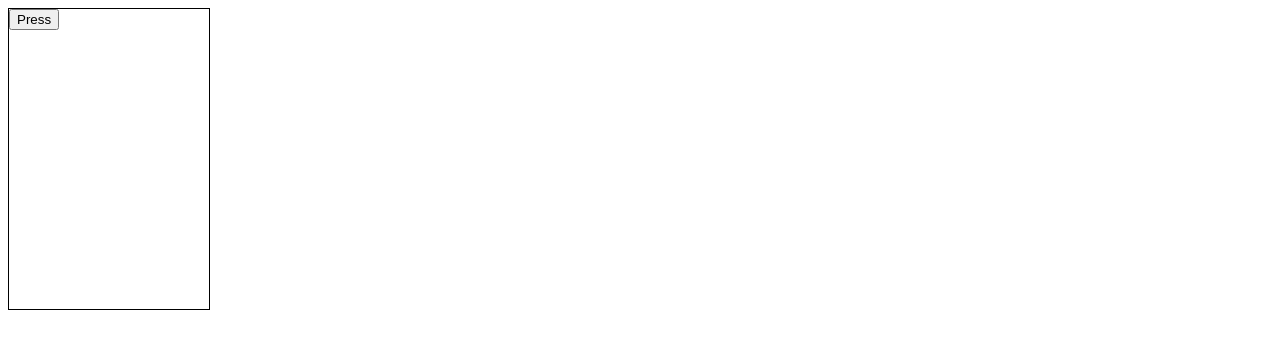
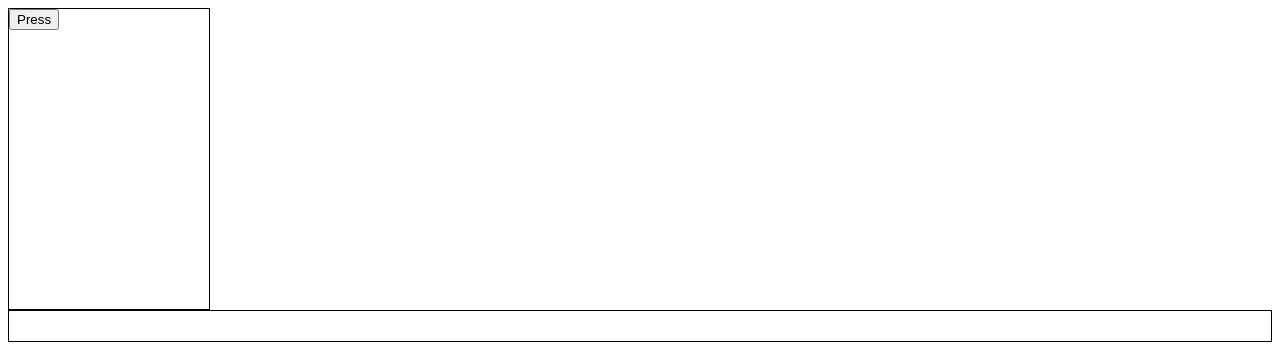
Before and after one commit to pavlkod/react-typescript, a React (Create React App) app: page / in a window 1280 px wide. Shown: the top 350 px of the page. Built offline with nearby package versions, Linux system fonts and the light colour scheme.

Commit message:
Add Users list component

```diff
--- a/src/App.tsx
+++ b/src/App.tsx
@@ -1,5 +1,6 @@
 import React from 'react';
 import Card, { CardVariant } from './components/Card';
+import UserList from './components/UserList';
 
 function App() {
   return (
@@ -7,6 +8,7 @@ function App() {
       <Card width="200px" height="300px" variant={CardVariant.outlined} onClick={() => console.log('text')}>
         <button>Press</button>
       </Card>
+      <UserList users={[]}/>
     </div>
   );
 }
--- /dev/null
+++ b/src/components/UserItem.tsx
@@ -0,0 +1,13 @@
+import React, { FC } from 'react'
+import { IUser } from '../types/types'
+
+interface UserItemProps {
+    user: IUser
+}
+const UserItem:FC<UserItemProps> = (props) => {
+    return (
+        <div>{`${props.user.name} (${props.user.email}) in ${props.user.address.city}.${props.user.address.street} (${props.user.address.zipcode})`}</div>
+    )
+}
+
+export default UserItem
--- /dev/null
+++ b/src/components/UserList.tsx
@@ -0,0 +1,17 @@
+import React, { FC } from 'react'
+import { IUser } from '../types/types'
+import UserItem from './UserItem'
+
+interface UserListProps{
+    users: IUser[]
+}
+
+const UserList:FC<UserListProps> = (props) => {
+    return (
+        <div style={{padding:15, border:'1px solid #000'}}>
+            {props.users.map(user => <UserItem key={user.id} user={user}/>)}
+        </div>
+    )
+}
+
+export default UserList
```
